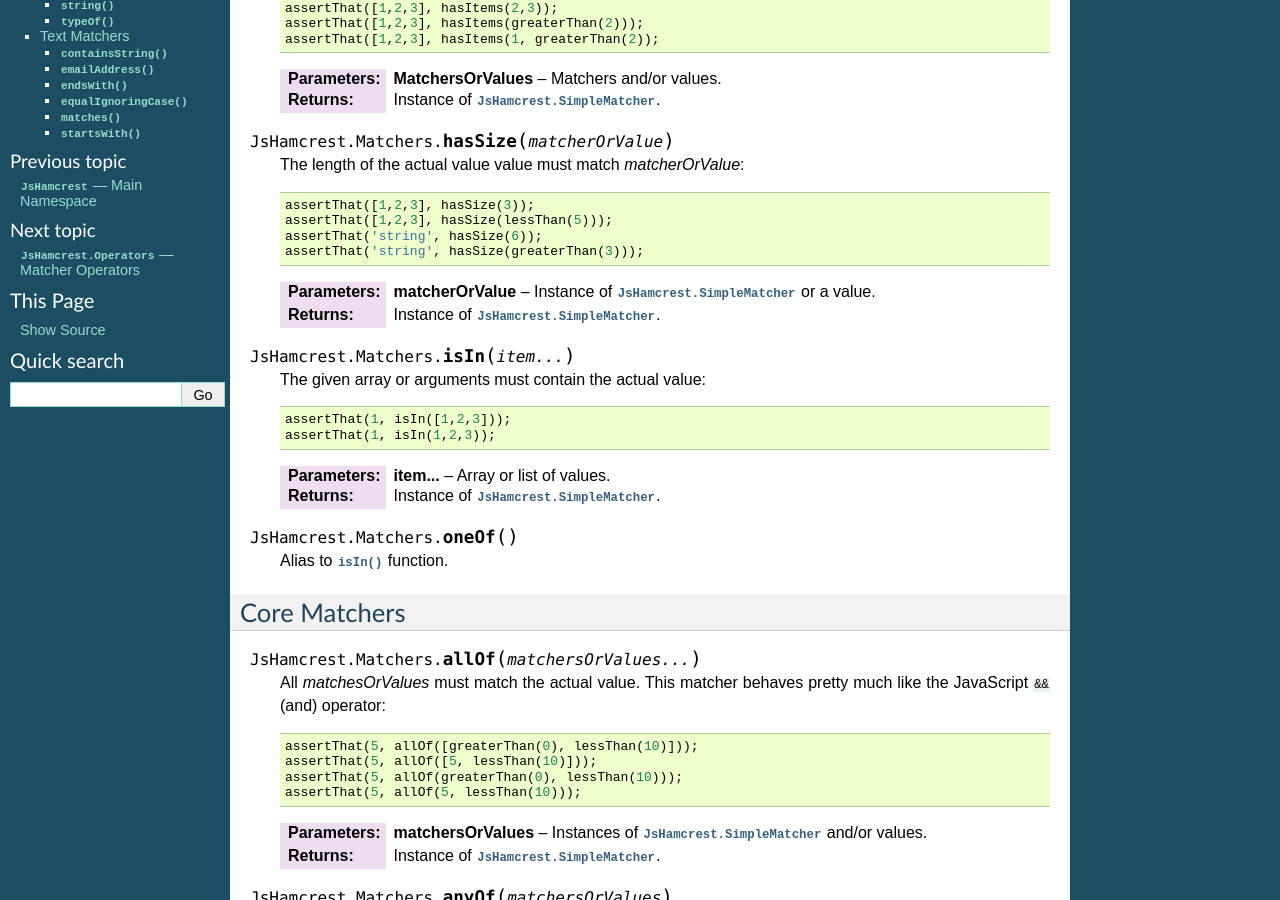
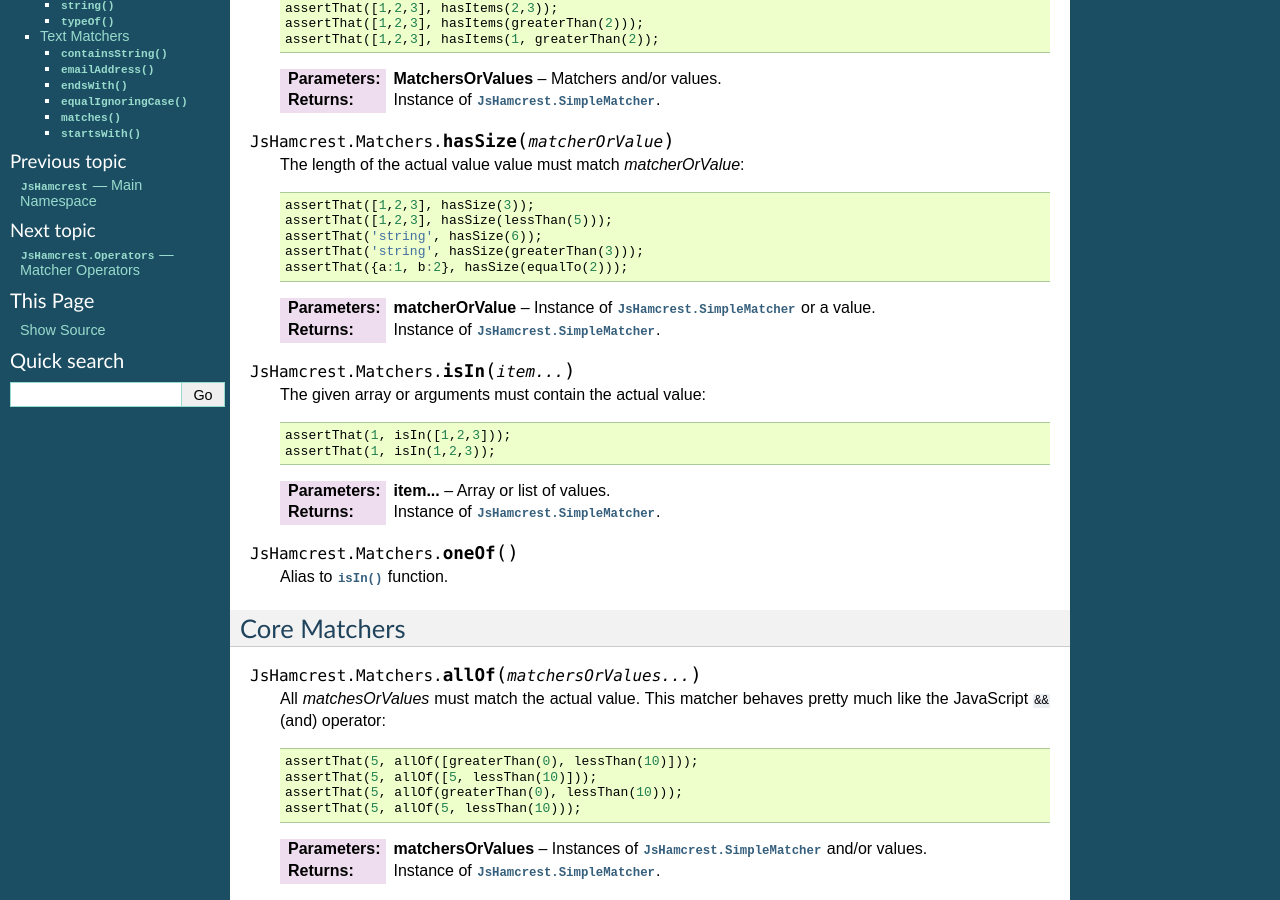
Before and after one commit to EleotleCram/jshamcrest, a Sphinx documentation site: the page built from doc/modules/matchers.rst, in a window 1280 px wide and 900 px high, scrolled down 784 px. Built offline with Sphinx 7.4.7, drawn with Linux system fonts in a browser that asks for light colours.

Commit message:
Updated documentation.

```diff
--- a/doc/modules/matchers.rst
+++ b/doc/modules/matchers.rst
@@ -71,6 +71,7 @@ Collection Matchers
        assertThat([1,2,3], hasSize(lessThan(5)));
        assertThat('string', hasSize(6));
        assertThat('string', hasSize(greaterThan(3)));
+       assertThat({a:1, b:2}, hasSize(equalTo(2)));
 
    :arg matcherOrValue: Instance of :class:`JsHamcrest.SimpleMatcher` or a
                         value.
```
